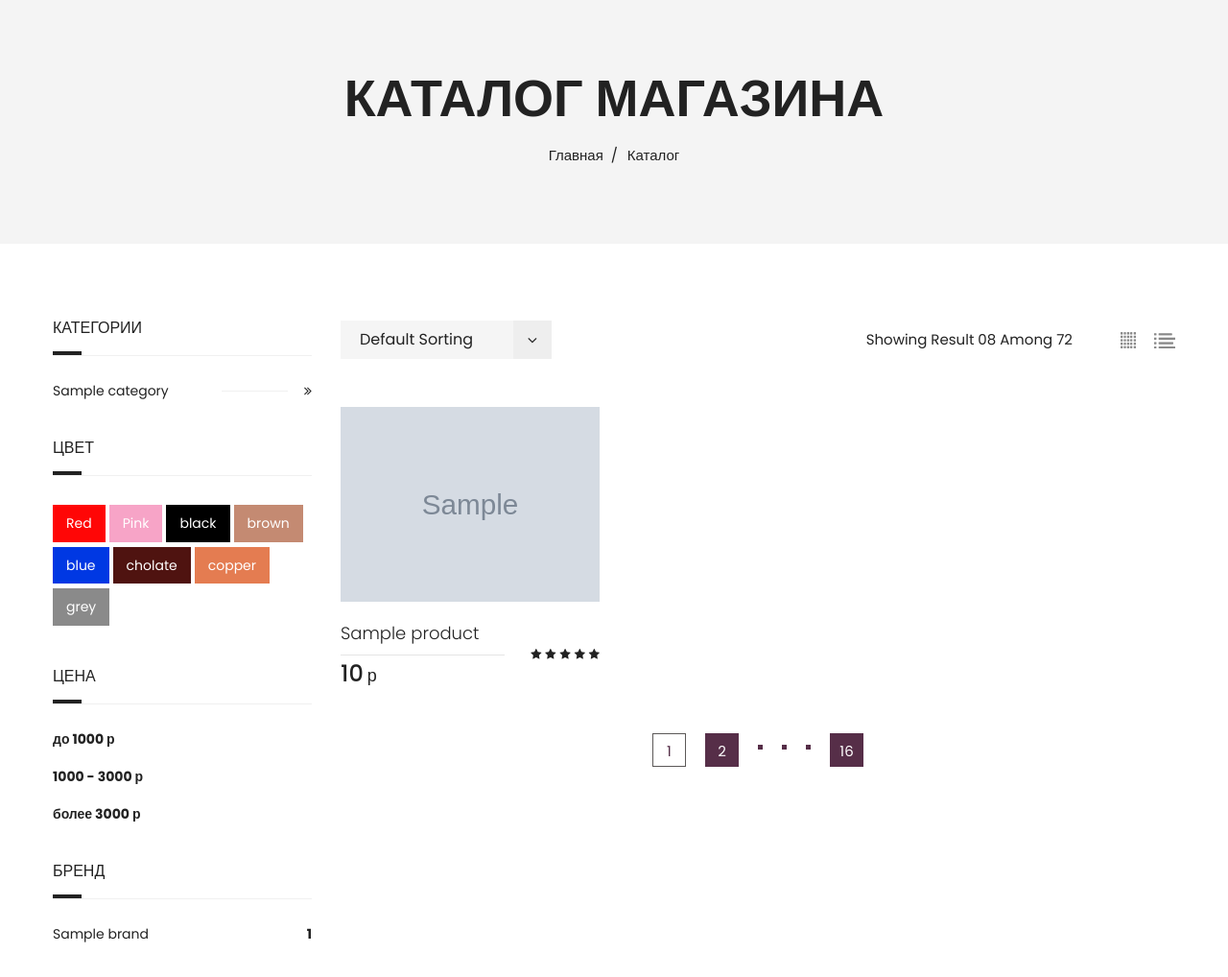
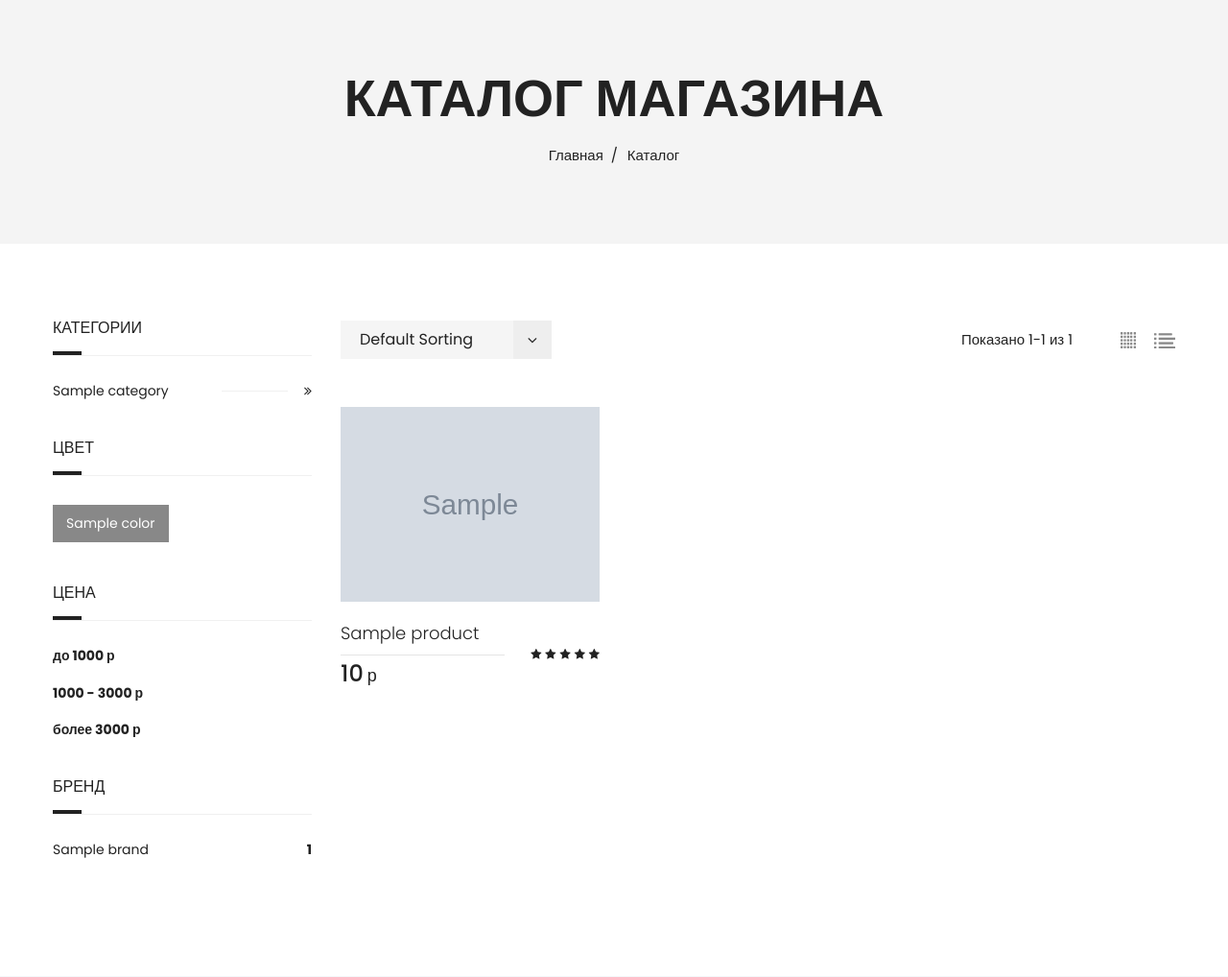
Before and after one commit to serkuksov/backpack_store, a Django app: page /catalog/ in a window 1280 px wide. Shown: the part 109-1127 px from the top of the page at 96% size. Run offline with Django 4.2, Linux system fonts and the light colour scheme; tables that the repository leaves empty hold one stand-in row (values such as "Sample post"); grey boxes marked "Sample" are stand-in pictures; some libraries are stand-ins or nearby versions.

Commit message:
Дальнейшие работы

```diff
--- a/backpack_store/settings.py
+++ b/backpack_store/settings.py
@@ -35,8 +35,8 @@ INSTALLED_APPS = [
     'django.contrib.sessions',
     'django.contrib.messages',
     'django.contrib.staticfiles',
+    'silk',
     'products',
-    'silk',
 ]
 
 MIDDLEWARE = [
--- a/products/admin.py
+++ b/products/admin.py
@@ -19,3 +19,4 @@ admin.site.register(Category)
 admin.site.register(Product, ProductAdmin)
 admin.site.register(Image)
 admin.site.register(Brand)
+admin.site.register(Color)
--- a/products/apps.py
+++ b/products/apps.py
@@ -4,3 +4,4 @@ from django.apps import AppConfig
 class ProductsConfig(AppConfig):
     default_auto_field = 'django.db.models.BigAutoField'
     name = 'products'
+    verbose_name = 'Продукты'
--- a/products/models.py
+++ b/products/models.py
@@ -9,11 +9,9 @@ class Product(models.Model):
     volume = models.PositiveSmallIntegerField(verbose_name='Объем в литрах', null=True)
     price = models.PositiveIntegerField(verbose_name='Цена')
     description = models.TextField(verbose_name='Описание')
-    # size = models.CharField(max_length=8, verbose_name='Размер')
-    colour = models.CharField(max_length=64, verbose_name='Цвет')
-    # quantity = models.PositiveSmallIntegerField()
+    colour = models.ForeignKey('Color', on_delete=models.PROTECT, verbose_name='Цвет')
     category = models.ForeignKey('Category', on_delete=models.PROTECT, verbose_name='Категория')
-    brand = models.ForeignKey('Brand', on_delete=models.PROTECT, verbose_name='Бренд', related_name="brands", null=True)
+    brand = models.ForeignKey('Brand', on_delete=models.PROTECT, verbose_name='Бренд', null=True)
 
     def __str__(self):
         return self.name
@@ -21,7 +19,7 @@ class Product(models.Model):
     class Meta:
         verbose_name = 'Товар'
         verbose_name_plural = 'Товары'
-        ordering = ['name']
+        ordering = ['id']
 
     def get_absolute_url(self):
         return reverse('products:detail', kwargs={'pk': self.pk})
@@ -36,6 +34,19 @@ class Category(models.Model):
     class Meta:
         verbose_name = 'Категория'
         verbose_name_plural = 'Категории'
+        ordering = ['name']
+
+
+class Color(models.Model):
+    name = models.CharField('Цвет', max_length=32)
+    hex_color = models.CharField('Цвет в виде HEX', max_length=7, default="#ffffff")
+
+    def __str__(self):
+        return self.name
+
+    class Meta:
+        verbose_name = 'Цвет'
+        verbose_name_plural = 'Цвета'
         ordering = ['name']
 
 
--- a/products/templates/products/catalog.html
+++ b/products/templates/products/catalog.html
@@ -1,5 +1,7 @@
 {% extends 'base.html' %}
 {% load static %}
+{% load product_tag %}
+
 
 {% block title %}
     {{ title }}
@@ -44,7 +46,9 @@
                                 </div>
                                 <div class="col-md-7">
                                     <div class="shop-toolbar__right">
-                                        <p class="product-pages">Showing Result 08 Among 72</p>
+                                        <p class="product-pages">
+                                            Показано {{ page_obj.start_index }}-{{ page_obj.end_index }}
+                                            из {{ paginator.count }}</p>
                                         <div class="product-view-mode ml--50 ml-xs--0">
                                             <a class="active" href="#" data-target="grid">
                                                 <img src="{% static 'assets/img/icons/grid.png' %}" alt="Grid">
@@ -139,22 +143,14 @@
                                 {% endfor %}
                             </div>
                         </div>
-                        <nav class="pagination-wrap">
-                            <ul class="pagination">
-                                <li><span class="page-number current">1</span></li>
-                                <li><a href="#" class="page-number">2</a></li>
-                                <li><span class="dot"></span></li>
-                                <li><span class="dot"></span></li>
-                                <li><span class="dot"></span></li>
-                                <li><a href="#" class="page-number">16</a></li>
-                            </ul>
-                        </nav>
+                        {% include 'pagination.html' %}
                     </div>
                     <div class="col-xl-3 col-lg-4 order-lg-1">
                         <aside class="shop-sidebar">
                             <div class="shop-widget mb--40">
                                 <h3 class="widget-title mb--25">Категории</h3>
                                 <ul class="widget-list category-list">
+                                    {% get_categories as categories %}
                                     {% for category in categories %}
                                         <li>
                                             <a href="shop.html">
@@ -168,14 +164,11 @@
                             <div class="shop-widget mb--40">
                                 <h3 class="widget-title mb--30">Цвет</h3>
                                 <div class="widget-color">
-                                    <a href="shop.html" class="red">Red</a>
-                                    <a href="shop.html" class="pink">Pink</a>
-                                    <a href="shop.html" class="black">black</a>
-                                    <a href="shop.html" class="brown">brown</a>
-                                    <a href="shop.html" class="blue">blue</a>
-                                    <a href="shop.html" class="cholate">cholate</a>
-                                    <a href="shop.html" class="copper">copper</a>
-                                    <a href="shop.html" class="gray">grey</a>
+                                    {% get_colors as colors %}
+                                    {% for color in colors %}
+                                        <a href="shop.html"
+                                           style="background-color: {{ color.hex_color }}">{{ color.name }}</a>
+                                    {% endfor %}
                                 </div>
                             </div>
                             <div class="shop-widget mb--40">
--- /dev/null
+++ b/products/templatetags/product_tag.py
@@ -0,0 +1,19 @@
+from django.template import Library
+from ..models import *
+
+register = Library()
+
+
+@register.simple_tag()
+def get_categories():
+    return Category.objects.all()
+
+
+@register.simple_tag()
+def get_brands():
+    return Brand.objects.all()
+
+
+@register.simple_tag()
+def get_colors():
+    return Color.objects.all()
--- a/products/views.py
+++ b/products/views.py
@@ -48,19 +48,21 @@ class IndexView(View):
 
 
 class ProductsView(ListView):
+    """Страница каталога"""
     model = Product
     queryset = (Product.objects.
                 prefetch_related(Prefetch('images', queryset=Image.objects.all())).
                 order_by('id'))
     template_name = 'products/catalog.html'
+    paginate_by = 9
 
     def get_context_data(self, *args, object_list=None, **kwargs):
         context = super().get_context_data(*args, object_list=None, **kwargs)
-        categories = Category.objects.all()
+        # categories = Category.objects.all()
         brands = Product.objects.values('brand__name').annotate(total=Count('id'))
         context = context | {
             'title': 'Каталог',
-            'categories': categories,
+            # 'categories': categories,
             'brands': brands,
         }
         return context
--- /dev/null
+++ b/templates/pagination.html
@@ -0,0 +1,34 @@
+<nav class="pagination-wrap">
+    <ul class="pagination">
+        {% if page_obj.has_previous %}
+            {% if page_obj.number|add:-1 > 1 %}
+                <li><a href="?page=1" class="page-number">1</a></li>
+            {% endif %}
+            {% if page_obj.number|add:-1 > 2 %}
+                <li><span class="dot"></span></li>
+                <li><span class="dot"></span></li>
+                <li><span class="dot"></span></li>
+            {% endif %}
+        {% endif %}
+        {% if paginator.page_range|length > 1 %}
+            {% for p in paginator.page_range %}
+                {% if page_obj.number == p %}
+                    <li><span class="page-number current">{{ p }}</span></li>
+                {% elif p >= page_obj.number|add:-1 and p <= page_obj.number|add:1 %}
+                    <li><a href="?page={{ p }}" class="page-number">{{ p }}</a></li>
+                {% endif %}
+            {% endfor %}
+        {% endif %}
+        {% if page_obj.has_next %}
+            {% if page_obj.number|add:2 < paginator.num_pages %}
+                <li><span class="dot"></span></li>
+                <li><span class="dot"></span></li>
+                <li><span class="dot"></span></li>
+            {% endif %}
+            {% if page_obj.number|add:1 < paginator.num_pages %}
+                <li><a href="?page={{ paginator.num_pages }}"
+                       class="page-number">{{ paginator.num_pages }}</a></li>
+            {% endif %}
+        {% endif %}
+    </ul>
+</nav>
```
Also changed, not shown: products/templates/products/index.html (+7 -41 lines), products/migrations/0009_color_alter_product_options.py (added), products/migrations/0010_alter_color_hex_color.py (added), products/migrations/0011_alter_product_brand_alter_product_colour.py (added), products/templatetags/__init__.py (added).
